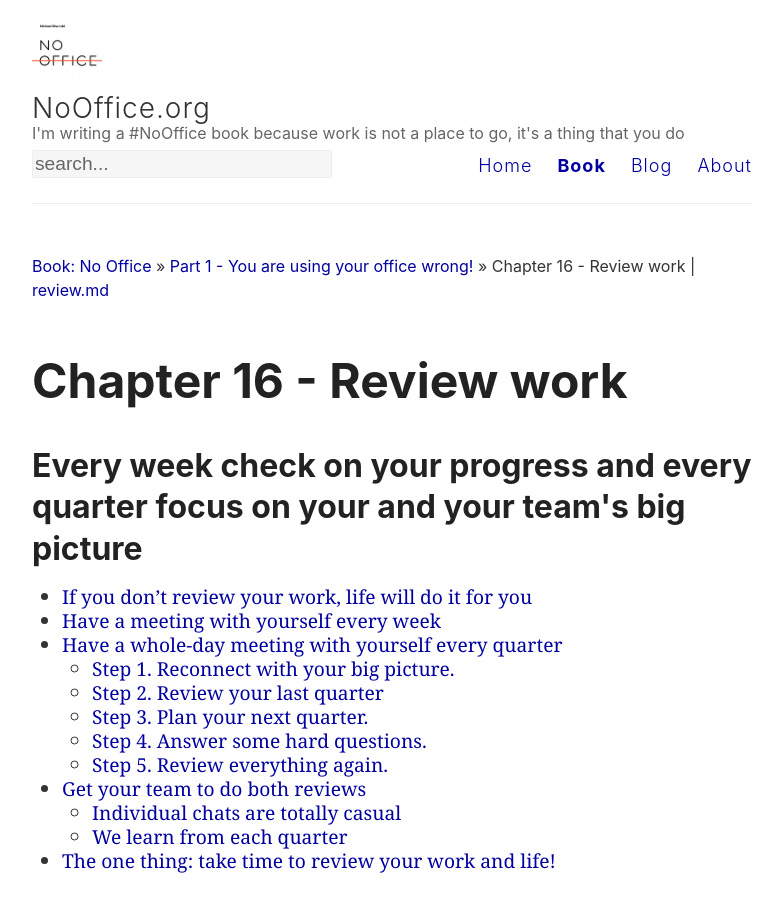
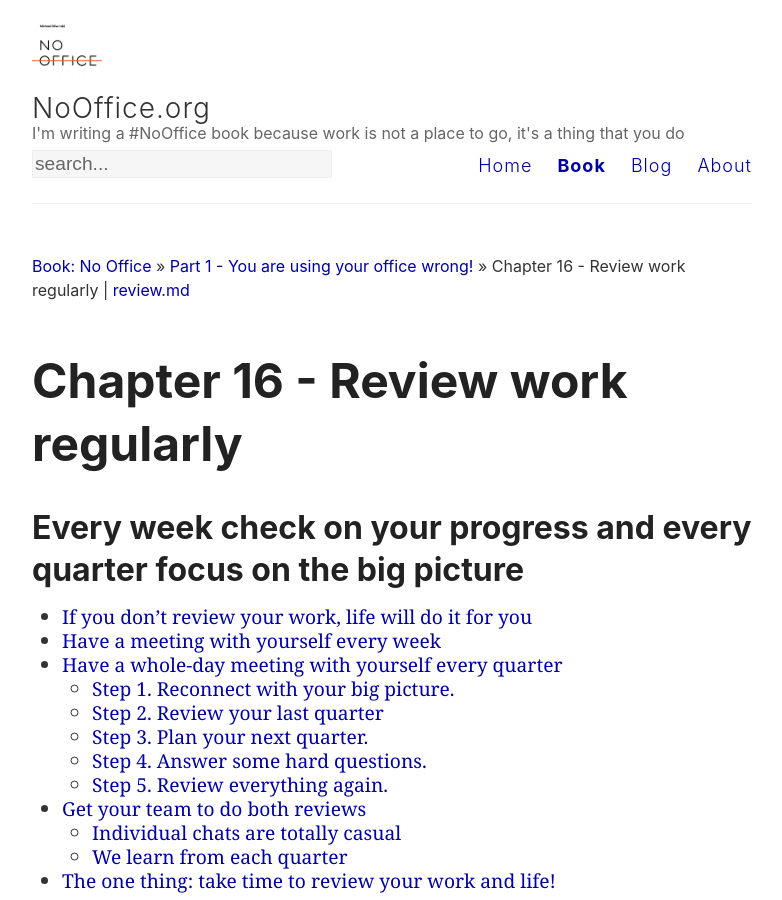
Before and after one commit to Nozbe/NoOffice.org, a Jekyll site: the page built from _book/review.md, in a window 1280 px wide and 900 px high. Shown: the whole window, without its empty margins (248-1030 px from the left). Built offline with Jekyll 4.4.1, drawn with Linux system fonts in a browser that asks for light colours.

Commit message:
fixed title

```diff
--- a/_book/review.md
+++ b/_book/review.md
@@ -1,7 +1,7 @@
 ---
 part: one
-title: Review work
-subtitle: "Every week check on your progress and every quarter focus on your and your team's big picture"
+title: Review work regularly
+subtitle: "Every week check on your progress and every quarter focus on the big picture"
 ---
 
 * TOC
```
